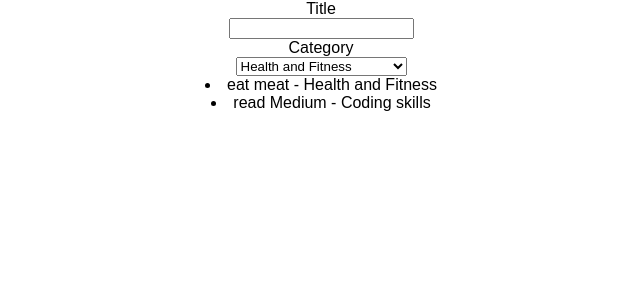
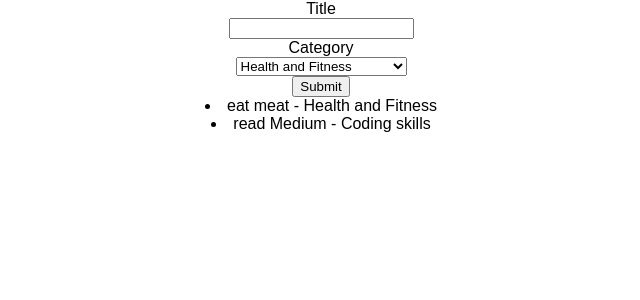
Before and after one commit to ali1129js/projectmanagerreactjs, a React (Create React App) app: page / in a window 1280 px wide. Shown: the top 300 px of the page, without its empty margins (319-959 px from the left). Built offline with nearby package versions, Linux system fonts and the light colour scheme.

Commit message:
fixed category bug

```diff
--- a/src/Components/AddProject.js
+++ b/src/Components/AddProject.js
@@ -2,30 +2,55 @@
  * @Author: Ali Ismail
  * @Date:   2018-04-03T14:14:34+02:00
  * @Last modified by:   Ali Ismail
- * @Last modified time: 2018-04-03T14:42:22+02:00
+ * @Last modified time: 2018-04-03T15:30:04+02:00
  */
 import React, { Component } from 'react';
 class AddProject extends Component {
+  constructor(){
+    super();
+    this.state = {
+      newProject: {}
+    }
+    this.handleSubmit = this.handleSubmit.bind(this);
+
+  }
   static defaultProps = {
     categories: ['Health and Fitness','Coding Skills','Knowledge Consumption','Entertainment']
   }
+  //setState takes a second parameter, a callback function! sending data up wink.
+  handleSubmit(e){
+    e.preventDefault();
+    if(this.refs.title.value === ''){
+    alert('Title is missing');
+    } else {
+    this.setState({newProject:
+      {
+        title:this.refs.title.value,
+        category: this.refs.category.value
+      }
+    },function () {
+      console.log(this.state);
+    });
+  }
+  }
   render(){
     let categoryOptions = this.props.categories.map(category => {
-      return <option key={category} value="category">{category}</option>
+      return <option key={category} value={category}>{category}</option>
     });
     return(
       <div>
-        <form>
+        <form onSubmit={this.handleSubmit}>
           <div>
             <label> Title</label><br />
             <input type="text" ref="title" />
           </div>
           <div>
             <label> Category</label><br />
-            <select ref="Category">
+            <select ref="category">
             {categoryOptions}
           </select>
           </div>
+          <input type="submit" value="Submit" />
         </form>
       </div>
     );
```
